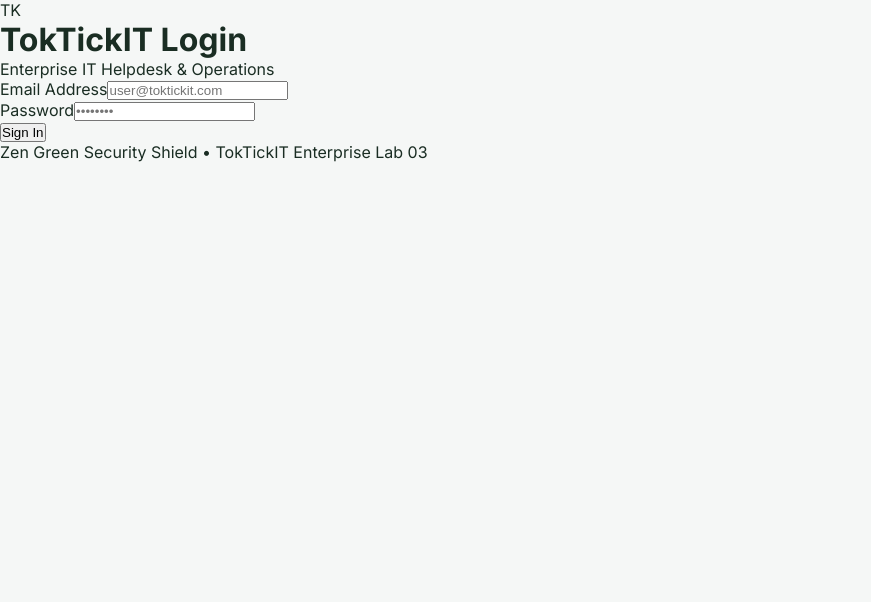
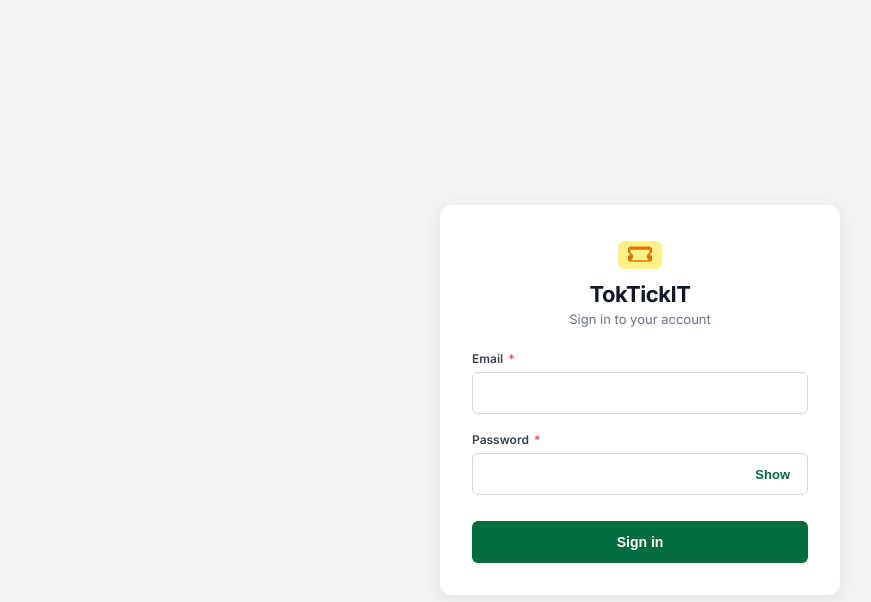
Before and after one commit to softkoi/toktickit, a React (Vite) app in the folder client/: page / in a window 1280 px wide. Shown: the top 602 px of the page, without its empty margins (0-871 px from the left). Built offline with nearby package versions, Linux system fonts and the light colour scheme; no server answers.

Commit message:
style(auth): update Login UI to match exact Zen Green specification with password toggle

```diff
--- a/client/src/index.css
+++ b/client/src/index.css
@@ -86,6 +86,11 @@
 }
 
 /* Navbar */
+.navbar-container {
+  background-color: #006B3C;
+  width: 100%;
+}
+
 .navbar {
   height: 56px;
   background-color: #006B3C;
@@ -177,394 +182,150 @@
   justify-content: center;
 }
 
-/* Breadcrumb */
-.breadcrumb {
-  display: flex;
-  align-items: center;
-  gap: 8px;
-  padding: 16px 32px 8px;
-  font-size: 13px;
-  color: #5C6B73;
-}
-
-.breadcrumb-home {
-  color: #5C6B73;
-}
-
-.breadcrumb-separator {
-  color: #90A0A8;
-}
-
-.breadcrumb-current {
-  color: #2D3A40;
-  font-weight: 500;
-}
-
-/* Requester Select Card Page Layout */
-.requester-select-page {
-  max-width: 1000px;
-  margin: 0 auto;
-}
-
-.requester-select-card {
-  max-width: 580px;
-  margin: 24px auto 40px;
-  background-color: #FFFFFF;
-  border: 1px solid #E2E8F0;
-  border-radius: 12px;
-  padding: 40px 36px;
-  box-shadow: 0 4px 12px rgba(0, 0, 0, 0.05);
-  text-align: center;
-}
-
-.user-icon-circle {
-  width: 72px;
-  height: 72px;
-  background-color: #EAF6EF;
-  border-radius: 50%;
+/* Login Page Specific Styles (Zen Green Specification) */
+.login-page-container {
+  min-height: 100vh;
+  background-color: #F3F4F6;
   display: flex;
   align-items: center;
   justify-content: center;
-  margin: 0 auto 20px;
+  padding: 20px;
 }
 
-.select-title {
-  font-size: 22px;
-  font-weight: 700;
-  color: #1A2D23;
-  margin-bottom: 8px;
+.login-card {
+  width: 100%;
+  max-width: 400px;
+  background-color: #FFFFFF;
+  border-radius: 12px;
+  box-shadow: 0 4px 20px rgba(0, 0, 0, 0.08);
+  padding: 36px 32px 32px;
 }
 
-.select-subtitle {
-  font-size: 14px;
-  color: #5C6B73;
-  line-height: 1.5;
-  margin-bottom: 28px;
+.login-header {
+  text-align: center;
+  margin-bottom: 24px;
 }
 
-.select-form-body {
-  text-align: left;
-}
-
-/* Form Controls */
-.form-field {
-  display: flex;
-  flex-direction: column;
-  gap: 8px;
-  margin-bottom: 16px;
-}
-
-.form-label {
-  font-size: 14px;
-  font-weight: 600;
-  color: #1A2D23;
-}
-
-.required-asterisk {
-  color: #D32F2F;
-}
-
-.form-select {
-  width: 100%;
-  padding: 10px 14px;
-  font-size: 14px;
-  font-family: inherit;
-  color: #1A2D23;
-  background-color: #FFFFFF;
-  border: 1px solid #CBD5E1;
-  border-radius: 8px;
-  outline: none;
-  transition: border-color 150ms ease, box-shadow 150ms ease;
-  cursor: pointer;
-}
-
-.form-select:focus {
-  border-color: #006B3C;
-  box-shadow: 0 0 0 3px rgba(0, 107, 60, 0.2);
-}
-
-/* Callout Alert Boxes */
-.callout {
-  padding: 12px 16px;
-  border-radius: 8px;
-  font-size: 13.5px;
-  display: flex;
-  align-items: flex-start;
-  gap: 12px;
-  margin-bottom: 16px;
-  line-height: 1.4;
-}
-
-.callout-info {
-  background-color: #EAF6EF;
-  border: 1px solid #A8D0B9;
-  color: #006B3C;
-  font-weight: 500;
-}
-
-.callout-warning {
-  background-color: #F8FAFC;
-  border: 1px solid #E2E8F0;
-  color: #475569;
-}
-
-.callout-title {
-  font-weight: 600;
-  color: #1E293B;
-  margin-bottom: 2px;
-}
-
-.callout-desc {
-  font-size: 13px;
-  color: #64748B;
-}
-
-.callout-error {
-  background-color: #FFF8F8;
-  border: 1px solid #FFCDD2;
-  color: #D32F2F;
-}
-
-/* Buttons */
-.card-actions {
-  display: flex;
-  align-items: center;
-  justify-content: flex-end;
-  gap: 12px;
-  margin-top: 24px;
-}
-
-.btn {
+.login-icon-box {
   display: inline-flex;
   align-items: center;
   justify-content: center;
-  gap: 8px;
-  padding: 10px 20px;
+  width: 44px;
+  height: 28px;
+  background-color: #FEF08A;
+  border-radius: 6px;
+  margin-bottom: 12px;
+}
+
+.login-title {
+  font-size: 22px;
+  font-weight: 700;
+  color: #111827;
+  margin-bottom: 4px;
+  letter-spacing: -0.02em;
+}
+
+.login-subtitle {
+  font-size: 13px;
+  color: #6B7280;
+}
+
+.login-error-alert {
+  background-color: #FEF2F2;
+  border-left: 4px solid #EF4444;
+  color: #991B1B;
+  padding: 10px 14px;
+  font-size: 13px;
+  border-radius: 6px;
+  margin-bottom: 20px;
+}
+
+.login-form {
+  display: flex;
+  flex-direction: column;
+  gap: 18px;
+}
+
+.login-form-group {
+  display: flex;
+  flex-direction: column;
+  gap: 6px;
+}
+
+.login-label {
+  font-size: 12px;
+  font-weight: 600;
+  color: #374151;
+}
+
+.required-star {
+  color: #EF4444;
+  margin-left: 2px;
+}
+
+.login-input {
+  width: 100%;
+  height: 42px;
+  padding: 0 14px;
+  border: 1px solid #D1D5DB;
+  border-radius: 6px;
+  font-size: 14px;
+  color: #111827;
+  background-color: #FFFFFF;
+  outline: none;
+  transition: border-color 0.15s ease, box-shadow 0.15s ease;
+}
+
+.login-input:focus {
+  border-color: #006B3C;
+  box-shadow: 0 0 0 3px rgba(0, 107, 60, 0.15);
+}
+
+.password-input-wrapper {
+  position: relative;
+  display: flex;
+  align-items: center;
+}
+
+.password-input {
+  padding-right: 56px;
+}
+
+.password-toggle-btn {
+  position: absolute;
+  right: 12px;
+  background: none;
+  border: none;
+  color: #006B3C;
+  font-size: 13px;
+  font-weight: 600;
+  cursor: pointer;
+  padding: 4px 6px;
+}
+
+.password-toggle-btn:hover {
+  text-decoration: underline;
+}
+
+.login-submit-btn {
+  width: 100%;
+  height: 42px;
+  background-color: #006B3C;
+  color: #FFFFFF;
   font-size: 14px;
   font-weight: 600;
-  border-radius: 8px;
+  border: none;
+  border-radius: 6px;
   cursor: pointer;
-  border: none;
-  transition: all 150ms ease;
+  margin-top: 8px;
+  transition: background-color 0.15s ease;
 }
 
-.btn-primary {
-  background-color: #006B3C;
-  color: #FFFFFF;
+.login-submit-btn:hover {
+  background-color: #004D2B;
 }
 
-.btn-primary:hover {
-  background-color: #0B7A46;
+.login-submit-btn:disabled {
+  opacity: 0.6;
+  cursor: not-allowed;
 }
-
-.btn-secondary {
-  background-color: #FFFFFF;
-  color: #475569;
-  border: 1px solid #CBD5E1;
-}
-
-.btn-secondary:hover {
-  background-color: #F8FAFC;
-  border-color: #94A3B8;
-}
-
-/* Spinning loading animation */
-.animate-spin {
-  animation: spin 1s linear infinite;
-}
-
-@keyframes spin {
-  from { transform: rotate(0deg); }
-  to { transform: rotate(360deg); }
-}
-
-/* Mobile Drawer Menu & Responsive Controls */
-.mobile-nav-toggle-area {
-  display: none;
-  align-items: center;
-  gap: 12px;
-}
-
-.mobile-user-name {
-  font-size: 13px;
-  font-weight: 500;
-  color: #FFFFFF;
-}
-
-.mobile-menu-toggle-btn {
-  background: transparent;
-  border: none;
-  color: #FFFFFF;
-  cursor: pointer;
-  padding: 4px;
-  display: flex;
-  align-items: center;
-  justify-content: center;
-}
-
-.mobile-drawer-menu {
-  background-color: #004D2B; /* Darker Zen Green background */
-  padding: 16px 20px 24px;
-  box-shadow: 0 4px 12px rgba(0, 0, 0, 0.15);
-  border-top: 1px solid rgba(255, 255, 255, 0.1);
-  display: flex;
-  flex-direction: column;
-  gap: 16px;
-  animation: slideDown 200ms ease-out forwards;
-}
-
-@keyframes slideDown {
-  from { opacity: 0; transform: translateY(-10px); }
-  to { opacity: 1; transform: translateY(0); }
-}
-
-.mobile-requester-box {
-  background-color: rgba(255, 255, 255, 0.1);
-  border-radius: 8px;
-  padding: 14px 16px;
-  display: flex;
-  align-items: center;
-  justify-content: space-between;
-  gap: 12px;
-}
-
-.mobile-requester-info {
-  display: flex;
-  flex-direction: column;
-  gap: 2px;
-}
-
-.mobile-requester-label {
-  font-size: 12px;
-  color: rgba(255, 255, 255, 0.7);
-}
-
-.mobile-requester-name {
-  font-size: 14px;
-  font-weight: 600;
-  color: #FFFFFF;
-}
-
-.change-requester-btn {
-  background-color: #FFFFFF;
-  color: #006B3C;
-  border: none;
-  padding: 8px 14px;
-  font-size: 13px;
-  font-weight: 600;
-  border-radius: 6px;
-  cursor: pointer;
-  transition: background-color 150ms ease;
-  white-space: nowrap;
-}
-
-.change-requester-btn:hover {
-  background-color: #EAF6EF;
-}
-
-.mobile-nav-links {
-  display: flex;
-  flex-direction: column;
-  gap: 8px;
-}
-
-.mobile-nav-item {
-  display: flex;
-  align-items: center;
-  gap: 12px;
-  color: rgba(255, 255, 255, 0.9);
-  background: transparent;
-  border: none;
-  font-size: 15px;
-  font-weight: 500;
-  padding: 10px 12px;
-  border-radius: 8px;
-  cursor: pointer;
-  text-align: left;
-  transition: all 150ms ease;
-}
-
-.mobile-nav-item:hover, .mobile-nav-item.active {
-  color: #FFFFFF;
-  background-color: rgba(255, 255, 255, 0.15);
-}
-
-/* ==========================================================================
-   Responsive Layout Media Queries (Zen Green Responsive Specification)
-   ========================================================================== */
-
-/* Tablet (768px - 991px) */
-@media (max-width: 991px) {
-  .page-container, .requester-select-page {
-    padding: 16px;
-    max-width: 100%;
-  }
-
-  .form-grid-2col {
-    grid-template-columns: 1fr 1fr;
-    gap: 16px;
-  }
-
-  .filter-toolbar {
-    flex-wrap: wrap;
-    gap: 12px;
-  }
-}
-
-/* Mobile (<768px) */
-@media (max-width: 767px) {
-  .desktop-nav {
-    display: none !important;
-  }
-
-  .mobile-nav-toggle-area {
-    display: flex !important;
-  }
-
-  .navbar {
-    padding: 10px 16px;
-    height: auto;
-    min-height: 56px;
-  }
-
-  .brand-title {
-    font-size: 17px;
-  }
-
-  .page-container, .requester-select-page {
-    padding: 12px;
-  }
-
-  .requester-select-card {
-    padding: 24px 16px;
-    margin: 16px auto;
-  }
-
-  .form-grid-2col {
-    grid-template-columns: 1fr;
-    gap: 12px;
-  }
-
-  .filter-toolbar {
-    flex-direction: column;
-    align-items: stretch;
-  }
-
-  .filter-group {
-    width: 100%;
-  }
-
-  .table-container, .data-table-wrapper {
-    overflow-x: auto;
-    -webkit-overflow-scrolling: touch;
-  }
-
-  .card-actions, .form-actions {
-    flex-direction: column;
-    width: 100%;
-  }
-
-  .btn {
-    width: 100%;
-  }
-}
--- a/client/src/pages/LoginPage.tsx
+++ b/client/src/pages/LoginPage.tsx
@@ -5,6 +5,7 @@
   const { login } = useAuth();
   const [email, setEmail] = useState('');
   const [password, setPassword] = useState('');
+  const [showPassword, setShowPassword] = useState(false);
   const [error, setError] = useState<string | null>(null);
   const [loading, setLoading] = useState(false);
 
@@ -22,59 +23,70 @@
   };
 
   return (
-    <div className="min-h-screen bg-slate-50 flex items-center justify-center p-4">
-      <div className="bg-white rounded-2xl shadow-xl max-w-md w-full p-8 border border-emerald-100">
-        <div className="text-center mb-8">
-          <div className="inline-flex items-center justify-center w-16 h-16 rounded-2xl bg-emerald-800 text-white font-black text-2xl mb-3 shadow-md">
-            TK
+    <div className="login-page-container">
+      <div className="login-card">
+        <div className="login-header">
+          <div className="login-icon-box">
+            <svg width="24" height="18" viewBox="0 0 28 20" fill="none" xmlns="http://www.w3.org/2000/svg">
+              <path d="M25 0H3C1.34 0 0.01 1.34 0.01 3L0 7C1.1 7 2 7.9 2 9C2 10.1 1.1 11 0 11L0.01 15C0.01 16.66 1.34 18 3 18H25C26.66 18 28 16.66 28 15V11C26.9 11 26 10.1 26 9C26 7.9 26.9 7 28 7V3C28 1.34 26.66 0 25 0ZM25 7.79C23.25 8.35 22 10.02 22 12C22 13.98 23.25 15.65 25 16.21V16H3V16.21C4.75 15.65 6 13.98 6 12C6 10.02 4.75 8.35 3 7.79V4H25V7.79Z" fill="#D97706"/>
+            </svg>
           </div>
-          <h1 className="text-2xl font-bold text-slate-800">TokTickIT Login</h1>
-          <p className="text-sm text-slate-500 mt-1">Enterprise IT Helpdesk & Operations</p>
+          <h1 className="login-title">TokTickIT</h1>
+          <p className="login-subtitle">Sign in to your account</p>
         </div>
 
         {error && (
-          <div className="mb-6 p-4 bg-red-50 border-l-4 border-red-500 text-red-700 text-sm rounded-lg flex items-center justify-between">
-            <span>{error}</span>
+          <div className="login-error-alert">
+            {error}
           </div>
         )}
 
-        <form onSubmit={handleSubmit} className="space-y-5">
-          <div>
-            <label className="block text-xs font-semibold uppercase tracking-wider text-slate-700 mb-2">Email Address</label>
+        <form onSubmit={handleSubmit} className="login-form">
+          <div className="login-form-group">
+            <label className="login-label">
+              Email <span className="required-star">*</span>
+            </label>
             <input
               type="email"
               value={email}
               onChange={(e) => setEmail(e.target.value)}
-              className="w-full px-4 py-3 border border-slate-300 rounded-xl text-sm focus:ring-2 focus:ring-emerald-600 focus:border-emerald-600 outline-none transition-all"
-              placeholder="user@toktickit.com"
+              className="login-input"
+              placeholder=""
               required
             />
           </div>
 
-          <div>
-            <label className="block text-xs font-semibold uppercase tracking-wider text-slate-700 mb-2">Password</label>
-            <input
-              type="password"
-              value={password}
-              onChange={(e) => setPassword(e.target.value)}
-              className="w-full px-4 py-3 border border-slate-300 rounded-xl text-sm focus:ring-2 focus:ring-emerald-600 focus:border-emerald-600 outline-none transition-all"
-              placeholder="••••••••"
-              required
-            />
+          <div className="login-form-group">
+            <label className="login-label">
+              Password <span className="required-star">*</span>
+            </label>
+            <div className="password-input-wrapper">
+              <input
+                type={showPassword ? 'text' : 'password'}
+                value={password}
+                onChange={(e) => setPassword(e.target.value)}
+                className="login-input password-input"
+                placeholder=""
+                required
+              />
+              <button
+                type="button"
+                className="password-toggle-btn"
+                onClick={() => setShowPassword(!showPassword)}
+              >
+                {showPassword ? 'Hide' : 'Show'}
+              </button>
+            </div>
           </div>
 
           <button
             type="submit"
             disabled={loading}
-            className="w-full py-3.5 bg-emerald-800 hover:bg-emerald-900 text-white font-semibold text-sm rounded-xl transition-all shadow-md hover:shadow-lg disabled:opacity-50"
+            className="login-submit-btn"
           >
-            {loading ? 'Authenticating...' : 'Sign In'}
+            {loading ? 'Signing in...' : 'Sign in'}
           </button>
         </form>
-
-        <div className="mt-8 pt-6 border-t border-slate-100 text-center text-xs text-slate-400">
-          Zen Green Security Shield • TokTickIT Enterprise Lab 03
-        </div>
       </div>
     </div>
   );
```
